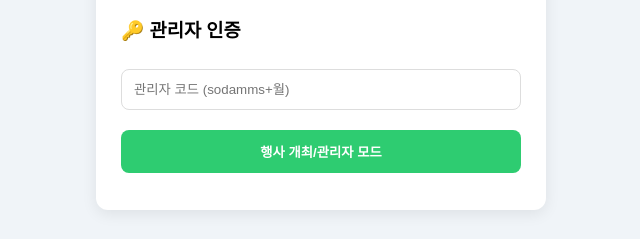
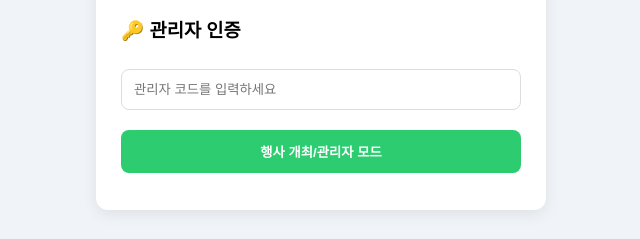
Before and after one commit to word-chain-developer/sodam-word-chain, a website: page public/index.html in a window 1280 px wide. Shown: the part 366-605 px from the top of the page, 319-959 px from the left. Drawn offline with nearby package versions, Linux system fonts and the light colour scheme.

Commit message:
Change admin code input placeholder text
Updated the placeholder text for the admin code input field to provide clearer instructions.

```diff
--- a/public/index.html
+++ b/public/index.html
@@ -20,7 +20,8 @@
 
             <hr>
             <h3>🔑 관리자 인증</h3>
-            <input type="password" id="admin-code-input" placeholder="관리자 코드 (sodamms+월)">
+            <!-- 힌트가 들어간 placeholder 제거됨 -->
+            <input type="password" id="admin-code-input" placeholder="관리자 코드를 입력하세요">
             <button class="admin-btn" onclick="adminAuth()">행사 개최/관리자 모드</button>
         </div>
 
```
